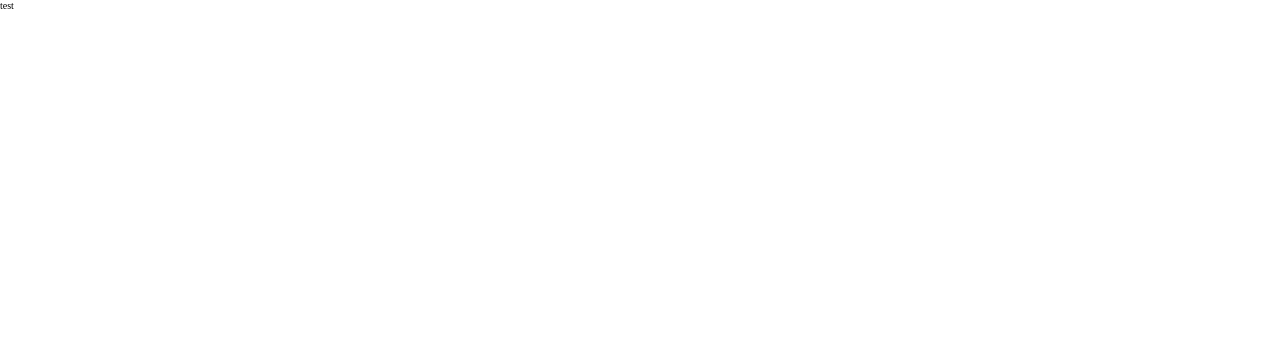
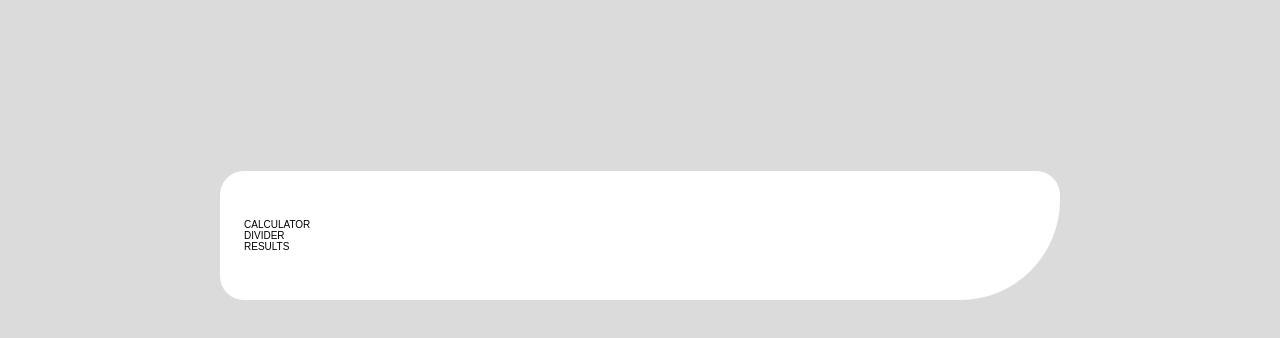
Before and after one commit to delroscol98/age-calculator, a React (Create React App) app: page / in a window 1280 px wide. Shown: the top 338 px of the page. Built offline with nearby package versions, Linux system fonts and the light colour scheme.

Commit message:
CSS modified

```diff
--- a/src/App.css
+++ b/src/App.css
@@ -1,3 +1,28 @@
+/* VARIABLES */
+:root {
+  --purple: hsl(259, 100%, 65%);
+  --light-red: hsl(0, 100%, 67%);
+  --white: hsl(0, 0%, 100%);
+  --off-white: hsl(0, 0%, 94%);
+  --light-grey: hsl(0, 0%, 86%);
+  --smokey-grey: hsl(0, 1%, 44%);
+  --off-black: hsl(0, 0%, 8%);
+}
+
+/* TYPOGRAPHY */
+@import url("https://fonts.googleapis.com/css2?family=Poppins:ital,wght@0,100;0,200;0,300;0,400;0,500;0,600;0,700;0,800;0,900;1,100;1,200;1,300;1,400;1,500;1,600;1,700;1,800;1,900&display=swap");
+
+.font-reg {
+  font-weight: 400;
+}
+.font-bold {
+  font-weight: 700;
+}
+.font-very-bold {
+  font-weight: 800;
+}
+
+/* BASE */
 *,
 *::after,
 *::before {
@@ -13,4 +38,22 @@ html {
 body {
   box-sizing: border-box;
   min-height: 100vh;
+  font-family: "Poppins", sans-serif;
+  background-color: var(--light-grey);
 }
+
+/* APP */
+.app {
+  background-color: var(--white);
+  width: min(91.4%, 84rem);
+  margin: 8.8rem auto;
+  padding: 4.8rem 2.4rem;
+  border-radius: 2.4rem;
+  border-bottom-right-radius: 10rem;
+}
+
+@media screen and (min-width: 27em) {
+  .app {
+    margin-top: 17.1rem;
+  }
+}
--- a/src/App.js
+++ b/src/App.js
@@ -1,7 +1,13 @@
 import "./App.css";
 
 function App() {
-  return <div className="app">test</div>;
+  return (
+    <div className="app">
+      <div className="calculator">CALCULATOR</div>
+      <div className="divider">DIVIDER</div>
+      <div className="results">RESULTS</div>
+    </div>
+  );
 }
 
 export default App;
```
